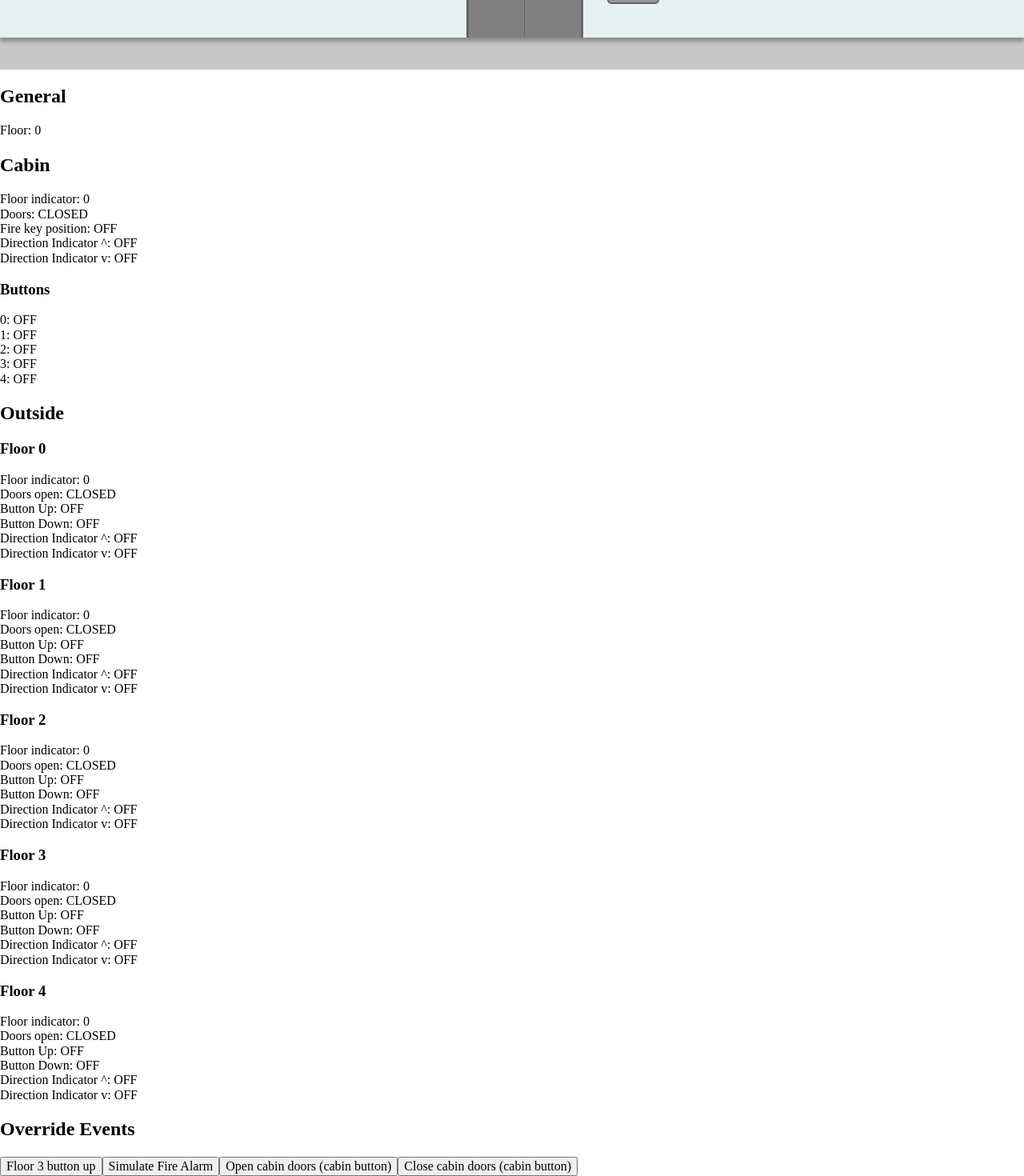
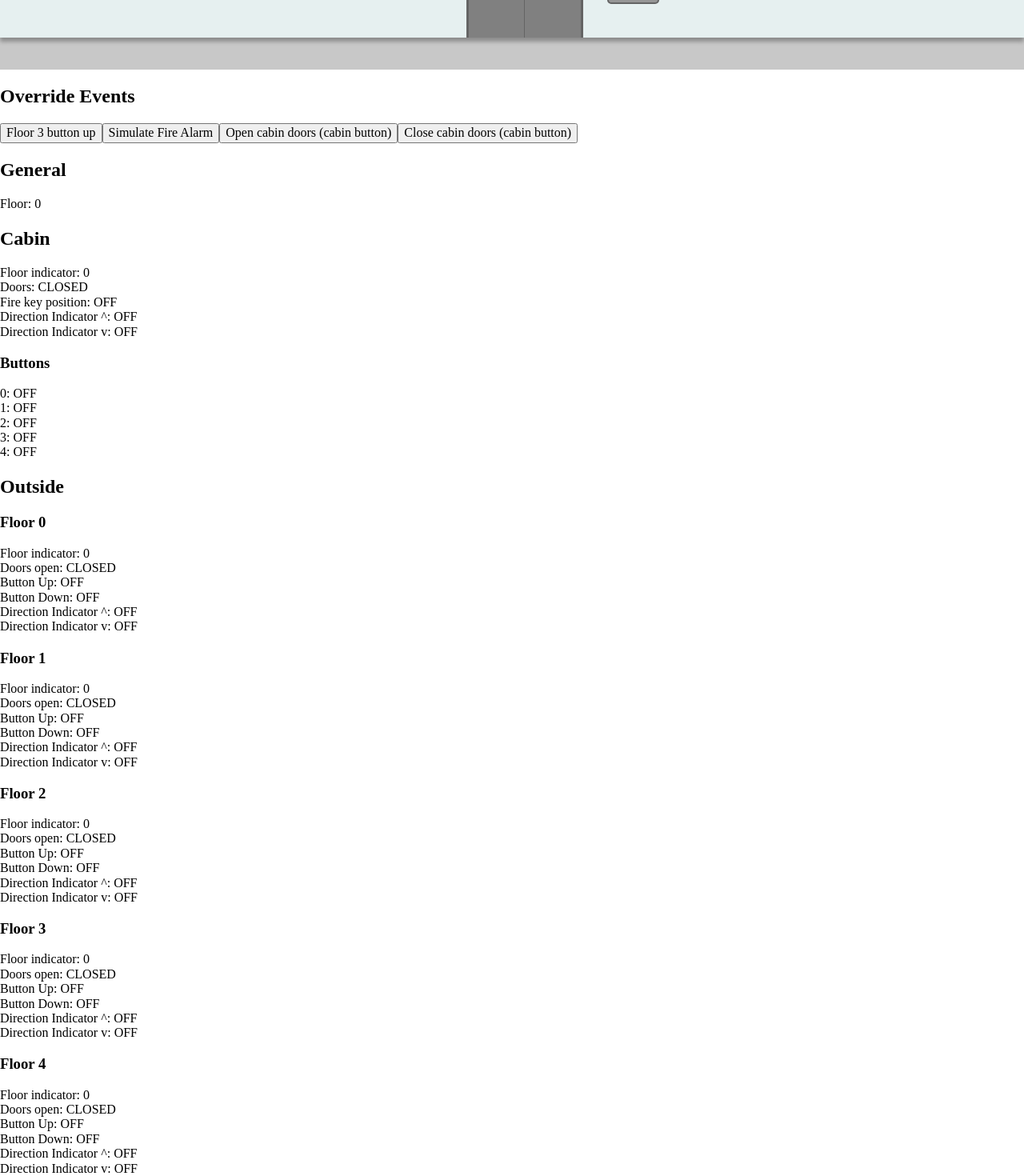
Before and after one commit to Vynlar/elevator-simulator, a React (Create React App) app: page / in a window 1280 px wide. Shown: the part 1113-2583 px from the top of the page at 80% size. Built offline with nearby package versions, Linux system fonts and the light colour scheme; grey boxes are pictures that could not be loaded; a web font is replaced by a local one.

Commit message:
Added initial emergency mode routine to go to first floor and open doors. Moved simulation buttons to top of general display. Need to fix going down bug.

```diff
--- a/src/Controller.js
+++ b/src/Controller.js
@@ -38,10 +38,38 @@ export default class Controller extends Component {
      * @param {object} commands The object of command functions to control the elevator (see ./Elevator.js for documentation)
      * @returns {void}
      */
-    onFireAlarm: (commands) => {
+    onFireAlarm: (commands, currentElevatorFloor) => {
       this.setState({isEmergency: true});
       console.log("FIRE! FIRE!")
+      console.log("In emergency ", this.state.isEmergency);
       setTimeout((() => this.setState({isEmergency: false})), EMERGENCY_TIMEOUT);
+      // I think this should be in Emergency Mode Controller, but for simplicity, it is here now
+      // execute initial routine service
+      // if on first floor, just open doors
+      if(currentElevatorFloor === 0) {
+        commands.setCabinDoors(R.T);
+        commands.setFloorDoors(state => ({ floor: state.floor, isDoorsOpen: true }))
+        console.log("Already on first floor")
+      } else {
+        commands.setCabinDoors(R.F); // close doors
+        commands.setFloorDoors(state => ({ floor: state.floor, isDoorsOpen: false }), () => {
+          // after closing floor doors, update outside lights
+          commands.setCabinFloorIndicator(state => 0);
+          // TODO: Fix this bug, same bug as in normal mode when trying to go down
+          // commands.setOutsideFloorIndicator(state => 0);
+          // commands.setOutsideDirectionIndicator(state => ({
+          //   up: false,
+          //   down: true,
+          // }));
+        })
+        commands.goToFloor((state) => 0, () => {
+          commands.setCabinDoors(R.T); // close doors
+          commands.setFloorDoors(state => ({ floor: state.floor, isDoorsOpen: true }));
+        }); // take in the state and just go to floor 0
+        console.log("Not first floor");
+      }
+
+
     },
   })).bind(this)();
 
--- a/src/Elevator.js
+++ b/src/Elevator.js
@@ -187,6 +187,13 @@ class Elevator extends Component {
               this.props.listeners.onFloorCall(this.commands, ...args)
             }
           />
+            <div>
+              <h2>Override Events</h2>
+              <button onClick={() => this.props.listeners.onFloorCall(this.commands, 3, true, false)}>Floor 3 button up </button>
+              <button onClick={() => this.props.listeners.onFireAlarm(this.commands, this.state.floor)}>Simulate Fire Alarm</button>
+              <button onClick={() => this.props.listeners.onDoorOpenRequest(this.commands)}>Open cabin doors (cabin button)</button>
+              <button onClick={() => this.props.listeners.onDoorCloseRequest(this.commands)}>Close cabin doors (cabin button)</button>
+          </div>
           <div>
               <h2>General</h2>
               <div>
@@ -247,13 +254,6 @@ class Elevator extends Component {
                   ))}
               </div>
           </div>
-          <div>
-              <h2>Override Events</h2>
-              <button onClick={() => this.props.listeners.onFloorCall(this.commands, 3, true, false)}>Floor 3 button up </button>
-              <button onClick={() => this.props.listeners.onFireAlarm()}>Simulate Fire Alarm</button>
-              <button onClick={() => this.props.listeners.onDoorOpenRequest(this.commands)}>Open cabin doors (cabin button)</button>
-              <button onClick={() => this.props.listeners.onDoorCloseRequest(this.commands)}>Close cabin doors (cabin button)</button>
-          </div>
       </div>
     );
   }
--- a/src/EmergencyModeController.js
+++ b/src/EmergencyModeController.js
@@ -3,6 +3,10 @@ import React, {Component} from 'react';
 class EmergencyModeController extends Component
 {
 
+  emergencyModeState = {
+    executedEmergencyRoutine: false,
+    areDoorsOpen: false,
+  }
 
   componentDidMount = () =>
   {
@@ -19,6 +23,7 @@ class EmergencyModeController extends Component
     * @returns {void}
     */
     onFloorCall: (commands, floor, up, down) => {
+      // will do nothing
     },
 
     /**
@@ -60,7 +65,6 @@ class EmergencyModeController extends Component
     * @returns {void}
     */
     onCabinDoorsClosed: (commands) => {
-      this.goToNextFloor();
     },
 
     /**
@@ -79,6 +83,7 @@ class EmergencyModeController extends Component
     * @returns {void}
     */
     onFloorDoorsOpened: (commands, floor) => {
+
     },
 
     /**
@@ -89,6 +94,7 @@ class EmergencyModeController extends Component
     */
     onFloorDoorsClosed: (commands, floor) => {
     },
+
   })).bind(this)();
 
   render()
```
